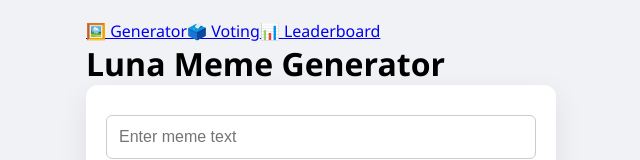
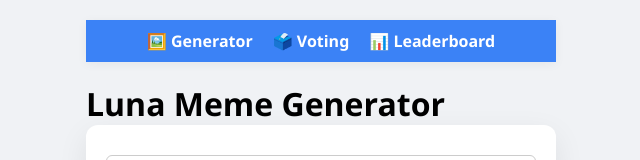
Before and after one commit to fernc007/luna-meme-generator, a React (Create React App) app: page / in a window 1280 px wide. Shown: the top 160 px of the page, without its empty margins (319-959 px from the left). Built offline with nearby package versions, Linux system fonts and the light colour scheme.

Commit message:
Update index.css nav bar

```diff
--- a/src/index.css
+++ b/src/index.css
@@ -1,4 +1,30 @@
 /* Reset & Global Styles */
+.nav-header {
+  background-color: #3b82f6;
+  padding: 10px 20px;
+  box-shadow: 0 2px 10px rgba(0, 0, 0, 0.05);
+  margin-bottom: 20px;
+}
+
+.nav-bar {
+  display: flex;
+  justify-content: center;
+  gap: 20px;
+  flex-wrap: wrap;
+}
+
+.nav-bar a {
+  color: white;
+  text-decoration: none;
+  font-weight: bold;
+  font-size: 16px;
+  transition: color 0.3s ease;
+}
+
+.nav-bar a:hover {
+  color: #dbeafe;
+}
+
 * {
   margin: 0;
   padding: 0;
```
